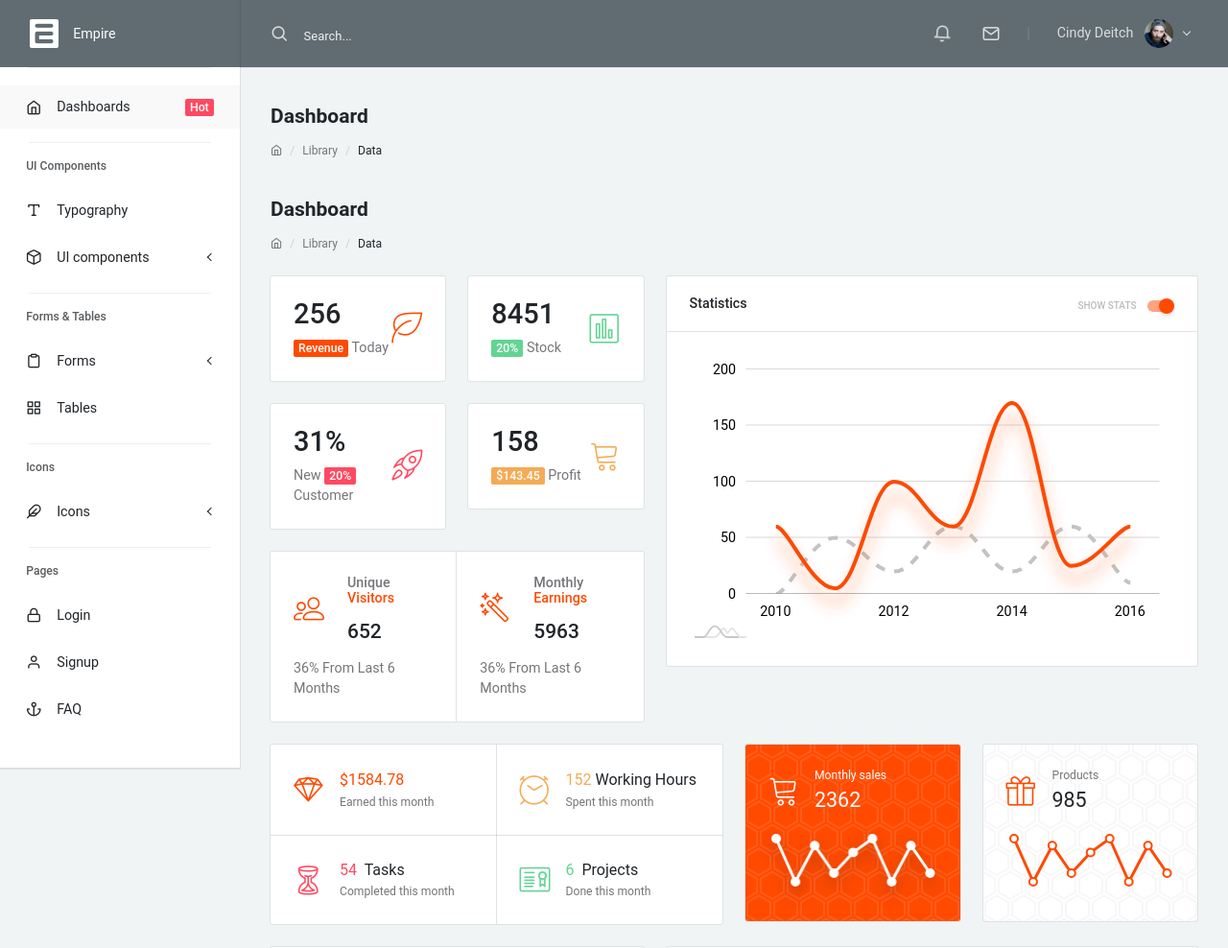
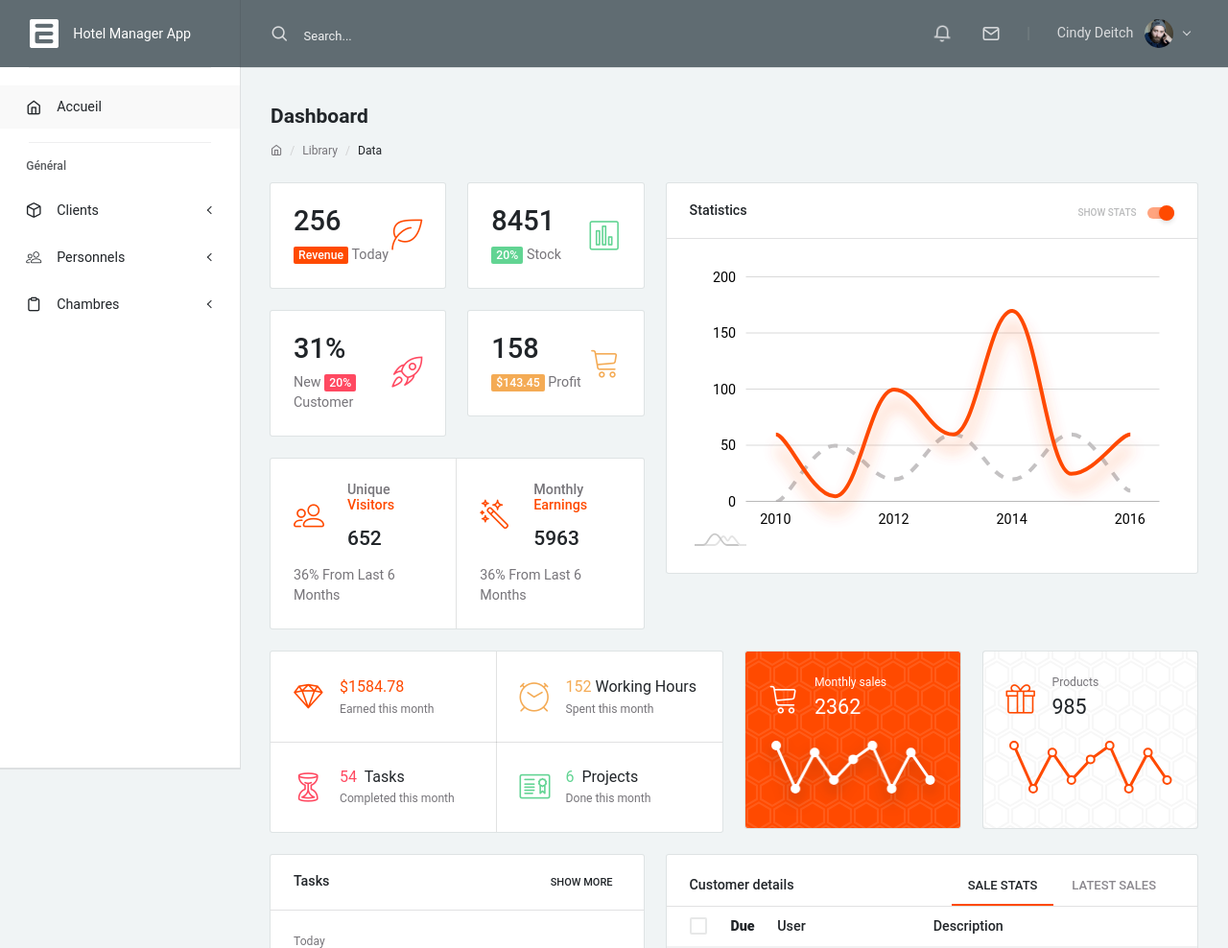
Before and after one commit to kaiser-coder/Hotel-Manager, a PHP site: page / in a window 1280 px wide. Shown: the top 988 px of the page at 96% size. Run offline with PHP 8.4, Linux system fonts and the light colour scheme; the visitor is signed in with stand-in values (Sample User, id 1); some web fonts are replaced.

Commit message:
creation d'un formulaire destiné au client

```diff
--- a/index.php
+++ b/index.php
@@ -6,5 +6,5 @@
 	require('routes.php');
 	include 'template/main.php';
 } else {
-   include 'pages/login.php';
+   include 'template/pages/login.php';
 }
--- a/routes.php
+++ b/routes.php
@@ -4,6 +4,10 @@
 	switch ($_GET['page']) {
 		case 'test':
 			$page = 'test';
+			break;
+
+		case 'client_add':
+			$page = 'client_form';
 			break;
 
 		default:
--- a/template/main.php
+++ b/template/main.php
@@ -55,14 +55,6 @@
 
 					<!-- [ content ] Start -->
 					<div class="container-fluid flex-grow-1 container-p-y">
-						<h4 class="font-weight-bold py-3 mb-0">Dashboard</h4>
-						<div class="text-muted small mt-0 mb-4 d-block breadcrumb">
-							<ol class="breadcrumb">
-								<li class="breadcrumb-item"><a href="#"><i class="feather icon-home"></i></a></li>
-								<li class="breadcrumb-item"><a href="#">Library</a></li>
-								<li class="breadcrumb-item active">Data</li>
-							</ol>
-						</div>
 
 						<?php include('template/pages/'. $page .'.php'); ?>
 
@@ -100,6 +92,7 @@
 	<script src="../assets/libs/chart-am4/charts.js"></script>
 	<script src="../assets/libs/chart-am4/animated.js"></script>
 
+	<script src="../assets/js/demo.js"></script>
 	<script src="../assets/js/analytics.js"></script>
 	<script src="../assets/js/pages/dashboards_index.js"></script>
 </body>
--- a/template/partials/sidenav.php
+++ b/template/partials/sidenav.php
@@ -4,7 +4,7 @@
 		<span class="app-brand-logo demo">
 			<img src="assets/img/logo.png" alt="Brand Logo" class="img-fluid">
 		</span>
-		<a href="index.html" class="app-brand-text demo sidenav-text font-weight-normal ml-2">Empire</a>
+		<a href="index.html" class="app-brand-text demo sidenav-text font-weight-normal ml-2">Hotel Manager App</a>
 		<a href="javascript:" class="layout-sidenav-toggle sidenav-link text-large ml-auto">
 			<i class="ion ion-md-menu align-middle"></i>
 		</a>
@@ -18,139 +18,69 @@
 		<li class="sidenav-item active">
 			<a href="index.html" class="sidenav-link">
 				<i class="sidenav-icon feather icon-home"></i>
-				<div>Dashboards</div>
-				<div class="pl-1 ml-auto">
-					<div class="badge badge-danger">Hot</div>
-				</div>
+				<div>Accueil</div>
 			</a>
 		</li>
 
 		<!-- Layouts -->
 		<li class="sidenav-divider mb-1"></li>
-		<li class="sidenav-header small font-weight-semibold">UI Components</li>
-		<li class="sidenav-item">
-			<a href="typography.html" class="sidenav-link">
-				<i class="sidenav-icon feather icon-type"></i>
-				<div>Typography</div>
-			</a>
-		</li>
+		<li class="sidenav-header small font-weight-semibold">Général</li>
 
-		<!-- UI elements -->
 		<li class="sidenav-item">
 			<a href="javascript:" class="sidenav-link sidenav-toggle">
 				<i class="sidenav-icon feather icon-box"></i>
-				<div>UI components</div>
+				<div>Clients</div>
 			</a>
 			<ul class="sidenav-menu">
 				<li class="sidenav-item">
 					<a href="bui_alert.html" class="sidenav-link">
-						<div>Alerts</div>
+						<div>Liste des clients</div>
 					</a>
 				</li>
 				<li class="sidenav-item">
-					<a href="bui_badges.html" class="sidenav-link">
-						<div>Badges</div>
-					</a>
-				</li>
-				<li class="sidenav-item">
-					<a href="bui_button.html" class="sidenav-link">
-						<div>Buttons</div>
-					</a>
-				</li>
-				<li class="sidenav-item">
-					<a href="charts_morrisjs.html" class="sidenav-link">
-						<div>Charts</div>
-					</a>
-				</li>
-				<li class="sidenav-item">
-					<a href="bui_dropdowns.html" class="sidenav-link">
-						<div>Dropdowns</div>
-					</a>
-				</li>
-				<li class="sidenav-item">
-					<a href="bui_pagination.html" class="sidenav-link">
-						<div>Pagination and breadcrumbs</div>
-					</a>
-				</li>
-				<li class="sidenav-item">
-					<a href="bui_progress.html" class="sidenav-link">
-						<div>Progress bars</div>
-					</a>
-				</li>
-
-			</ul>
-		</li>
-
-		<!-- Forms & Tables -->
-		<li class="sidenav-divider mb-1"></li>
-		<li class="sidenav-header small font-weight-semibold">Forms & Tables</li>
-		<li class="sidenav-item">
-			<a href="javascript:" class="sidenav-link sidenav-toggle">
-				<i class="sidenav-icon feather icon-clipboard"></i>
-				<div>Forms</div>
-			</a>
-			<ul class="sidenav-menu">
-				<li class="sidenav-item">
-					<a href="forms_layouts.html" class="sidenav-link">
-						<div>Layouts and elements</div>
-					</a>
-				</li>
-				<li class="sidenav-item">
-					<a href="forms_input-groups.html" class="sidenav-link">
-						<div>Input groups</div>
-					</a>
-				</li>
-			</ul>
-		</li>
-		<li class="sidenav-item">
-			<a href="tables_bootstrap.html" class="sidenav-link">
-				<i class="sidenav-icon feather icon-grid"></i>
-				<div>Tables</div>
-			</a>
-		</li>
-
-		<!--  Icons -->
-		<li class="sidenav-divider mb-1"></li>
-		<li class="sidenav-header small font-weight-semibold">Icons</li>
-		<li class="sidenav-item">
-			<a href="javascript:" class="sidenav-link sidenav-toggle">
-				<i class="sidenav-icon feather icon-feather"></i>
-				<div>Icons</div>
-			</a>
-			<ul class="sidenav-menu">
-				<li class="sidenav-item">
-					<a href="icons_feather.html" class="sidenav-link">
-						<div>Feather</div>
-					</a>
-				</li>
-				<li class="sidenav-item">
-					<a href="icons_linearicons.html" class="sidenav-link">
-						<div>Linearicons</div>
+					<a href="index.php?page=client_add" class="sidenav-link">
+						<div>Formulaire d'ajout</div>
 					</a>
 				</li>
 			</ul>
 		</li>
 
-		<!-- Pages -->
-		<li class="sidenav-divider mb-1"></li>
-		<li class="sidenav-header small font-weight-semibold">Pages</li>
 		<li class="sidenav-item">
-			<a href="pages_authentication_login-v1.html" class="sidenav-link">
-				<i class="sidenav-icon feather icon-lock"></i>
-				<div>Login</div>
+			<a href="javascript:" class="sidenav-link sidenav-toggle">
+				<i class="sidenav-icon lnr lnr-users"></i>
+				<div>Personnels</div>
 			</a>
+			<ul class="sidenav-menu">
+				<li class="sidenav-item">
+					<a href="forms_layouts.html" class="sidenav-link">
+						<div>Liste des personnels</div>
+					</a>
+				</li>
+				<li class="sidenav-item">
+					<a href="forms_input-groups.html" class="sidenav-link">
+						<div>Formulaire d'ajout</div>
+					</a>
+				</li>
+			</ul>
 		</li>
+
 		<li class="sidenav-item">
-			<a href="pages_authentication_register-v1.html" class="sidenav-link">
-				<i class="sidenav-icon feather icon-user"></i>
-				<div>Signup</div>
+			<a href="javascript:" class="sidenav-link sidenav-toggle">
+				<i class="sidenav-icon feather icon-clipboard"></i>
+				<div>Chambres</div>
 			</a>
-		</li>
-		<li class="sidenav-item">
-			<a href="pages_faq.html" class="sidenav-link">
-				<i class="sidenav-icon feather icon-anchor"></i>
-				<div>FAQ</div>
-			</a>
+			<ul class="sidenav-menu">
+				<li class="sidenav-item">
+					<a href="forms_layouts.html" class="sidenav-link">
+						<div>Liste des chambres</div>
+					</a>
+				</li>
+				<li class="sidenav-item">
+					<a href="forms_input-groups.html" class="sidenav-link">
+						<div>Formulaire d'ajout</div>
+					</a>
+				</li>
+			</ul>
 		</li>
 	</ul>
 </div>
```
Also changed, not shown: template/pages/client_form.php (added, +66 -0 lines).
